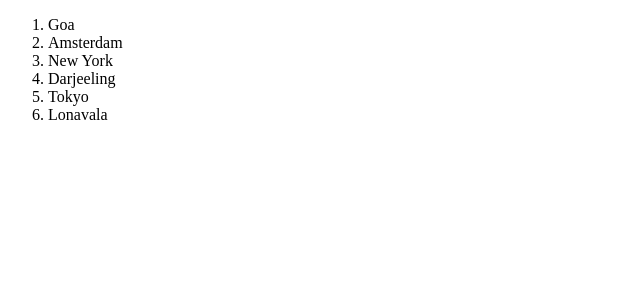
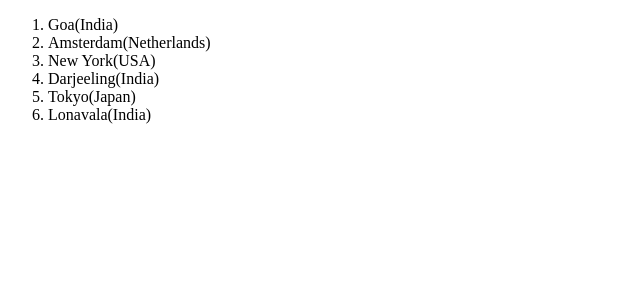
Before and after one commit to arun436/React-will-you-be-my-valentine---Holiday-List-React, a React app: page / in a window 1280 px wide. Shown: the top 300 px of the page, without its empty margins (0-640 px from the left). Built offline with nearby package versions, Linux system fonts and the light colour scheme.

Commit message:
Added country in () at last

```diff
--- a/src/components/App.js
+++ b/src/components/App.js
@@ -71,8 +71,8 @@ class App extends Component {
     return (
       <div id="main">
         <ol>
-          {newCityList.map((item, index) => (
-            <li key={`location${index + 1}`}>{item.name}</li>
+          {newCityList.map((item, itemIndex) => (
+            <li key={`location${itemIndex + 1}`}>{item.name}({item.country})</li>
           ))}
         </ol>
       </div>
```
